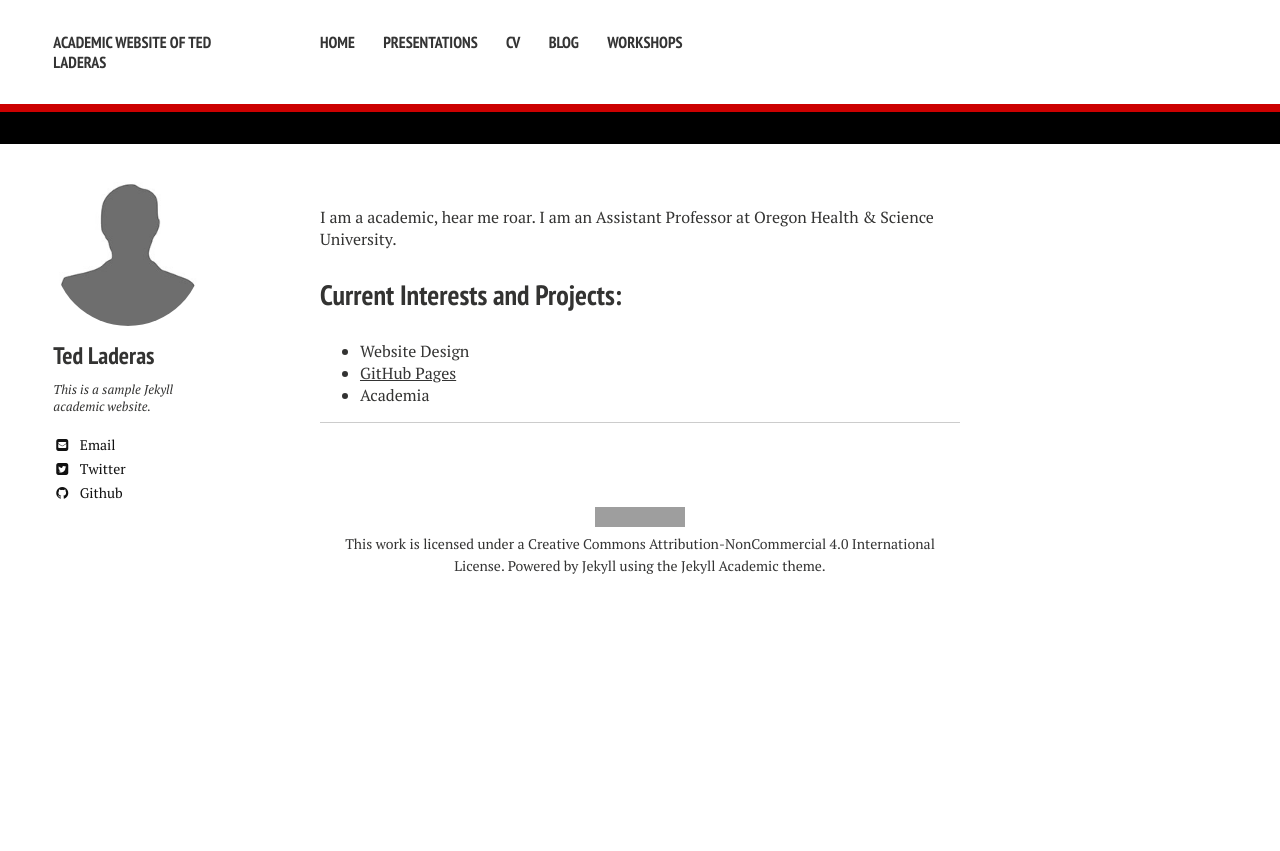
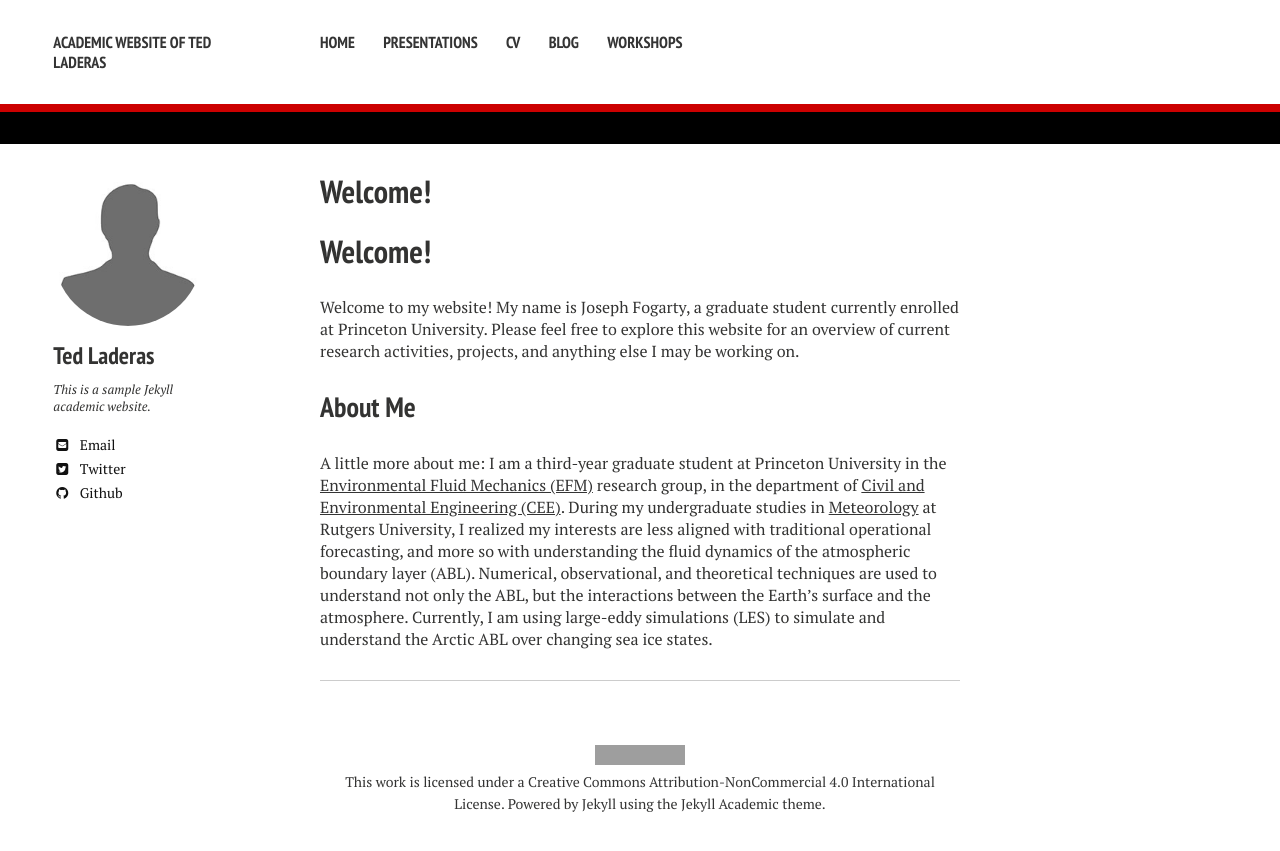
Before and after one commit to josephfogarty/josephfogarty.github.io, a Jekyll site: the page built from index.md, in a window 1280 px wide. Shown: the top 851 px of the page. Built offline with Jekyll 4.4.1, drawn with Linux system fonts in a browser that asks for light colours; nearby versions of some CDN libraries; our own code applies the rules of GitHub Pages for plain Markdown files; grey boxes are pictures that could not be loaded.

Commit message:
Update index.md

```diff
--- a/index.md
+++ b/index.md
@@ -3,10 +3,10 @@
 excerpt: "About Me..."
 ---
 
-I am a academic, hear me roar. I am an Assistant Professor at Oregon Health & Science University.
+# Welcome!
 
-## Current Interests and Projects:
+Welcome to my website! My name is Joseph Fogarty, a graduate student currently enrolled at Princeton University. Please feel free to explore this website for an overview of current research activities, projects, and anything else I may be working on.
 
-- Website Design
-- [GitHub Pages](http://laderast.github.io)
-- Academia
+## About Me
+
+A little more about me: I am a third-year graduate student at Princeton University in the [Environmental Fluid Mechanics (EFM)](http://efm.princeton.edu/) research group, in the department of [Civil and Environmental Engineering (CEE)](https://cee.princeton.edu/). During my undergraduate studies in [Meteorology](https://meteorology.rutgers.edu/) at Rutgers University, I realized my interests are less aligned with traditional operational forecasting, and more so with understanding the fluid dynamics of the atmospheric boundary layer (ABL). Numerical, observational, and theoretical techniques are used to understand not only the ABL, but the interactions between the Earth's surface and the atmosphere. Currently, I am using large-eddy simulations (LES) to simulate and understand the Arctic ABL over changing sea ice states.
```
